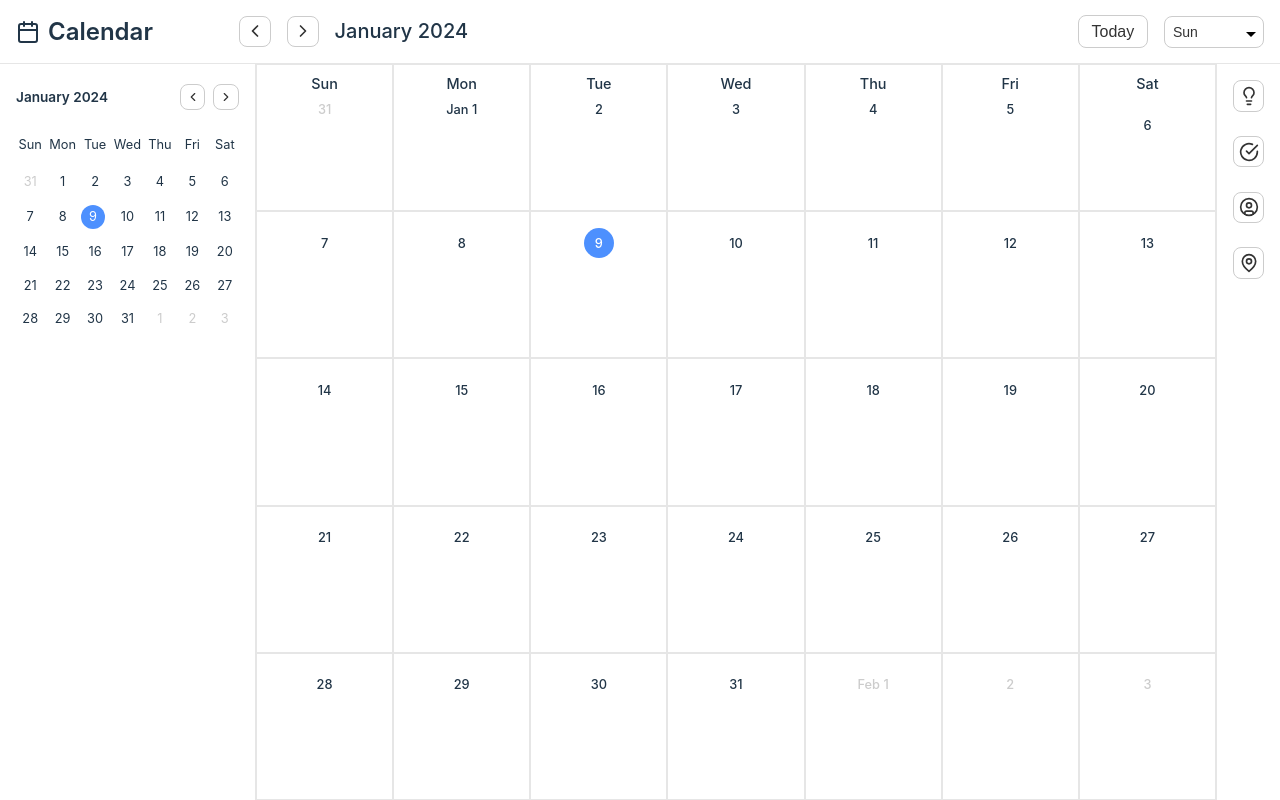
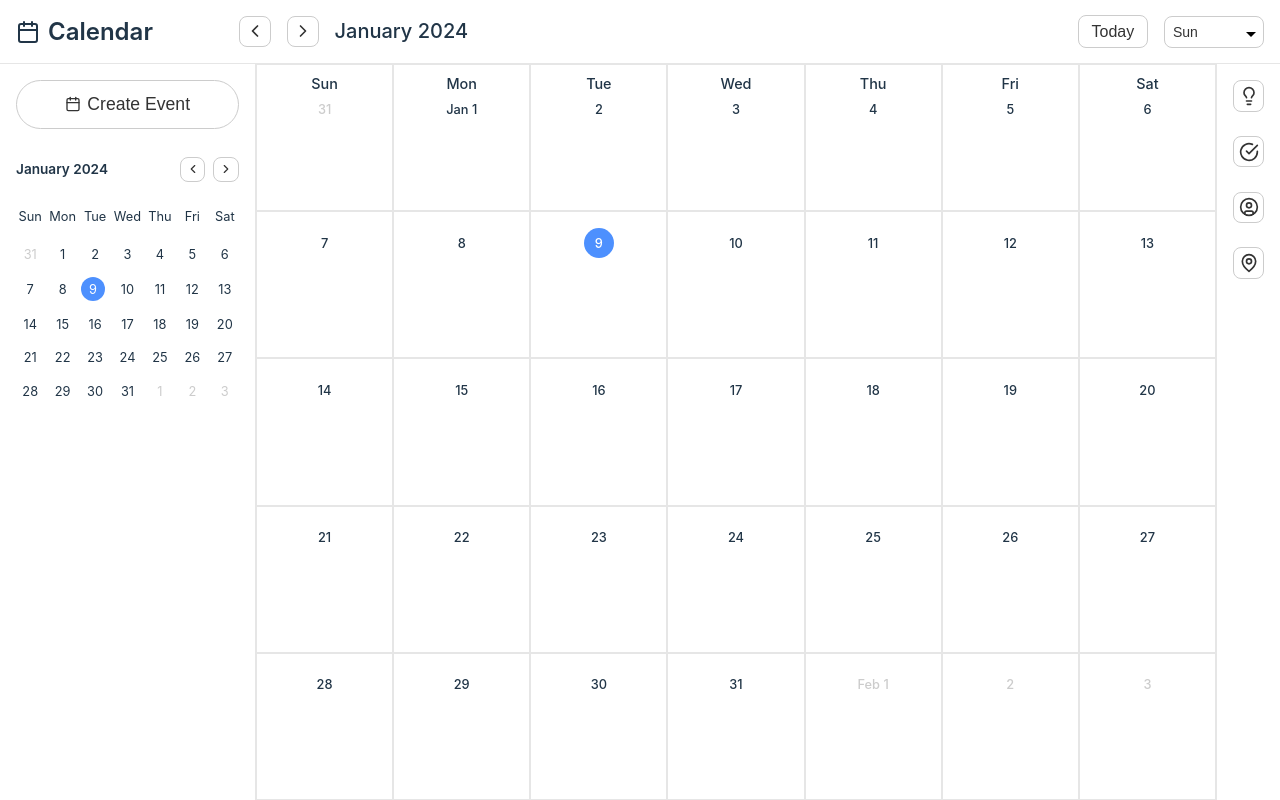
Before and after one commit to b-l-i-n-d/calendar, a React (Vite) app: page / in a window 1280 px wide. Built offline with nearby package versions, Linux system fonts and the light colour scheme.

Commit message:
✨feat: added create event modal

```diff
--- a/src/components/calendar/calendar.module.scss
+++ b/src/components/calendar/calendar.module.scss
@@ -95,7 +95,7 @@
             }
         }
 
-        &:nth-child(n + 7) {
+        &:nth-child(n + 8) {
             .wrapper {
                 .date {
                     .day {
--- a/src/components/modals/add-event-modal.tsx
+++ b/src/components/modals/add-event-modal.tsx
@@ -19,6 +19,7 @@ interface IFormData {
 
 interface IFormError {
     title?: string;
+    startDate?: string;
     endDate?: string;
 }
 
@@ -26,15 +27,16 @@ export const AddEventModal = () => {
     const { isOpen, onClose, type, data } = useModalContext();
     const { setEvents, setDaysWithData } = useCalendarContext();
     const [formData, setFormData] = useState<IFormData>({
-        startDate: "",
-        endDate: "",
+        startDate: format(Date.now(), "yyyy-MM-dd"),
+        endDate: format(Date.now(), "yyyy-MM-dd"),
         title: "",
         description: "",
     });
     const [error, setError] = useState<IFormError>({});
     const formId = useId();
 
-    const isModalOpen = isOpen && type === "addEvent";
+    const isModalOpen =
+        isOpen && (type === "addEvent" || type === "createEvent");
 
     const handleChange = (e: React.ChangeEvent<HTMLInputElement>) => {
         const { name, value } = e.target;
@@ -43,13 +45,14 @@ export const AddEventModal = () => {
 
     const handleReset = () => {
         setFormData({
-            startDate: "",
-            endDate: "",
+            startDate: format(Date.now(), "yyyy-MM-dd"),
+            endDate: format(Date.now(), "yyyy-MM-dd"),
             title: "",
             description: "",
         });
         setError({
             title: "",
+            startDate: "",
             endDate: "",
         });
     };
@@ -59,6 +62,19 @@ export const AddEventModal = () => {
         setError({});
         if (formData.title.trim().length < 1) {
             setError((prev) => ({ ...prev, title: "Title is required" }));
+            hasError = true;
+        }
+
+        if (!formData.startDate) {
+            setError((prev) => ({
+                ...prev,
+                startDate: "Start date is required",
+            }));
+            hasError = true;
+        }
+
+        if (!formData.endDate) {
+            setError((prev) => ({ ...prev, endDate: "End date is required" }));
             hasError = true;
         }
 
@@ -141,7 +157,7 @@ export const AddEventModal = () => {
         <Modal
             isOpen={isModalOpen}
             onClose={handleModalClose}
-            title="Add event"
+            title={type === "addEvent" ? "Add event" : "Create event"}
         >
             <div className={styles.addEventModal}>
                 <form
@@ -155,9 +171,10 @@ export const AddEventModal = () => {
                             type="date"
                             label="Start date"
                             value={formData.startDate}
-                            disabled
+                            disabled={type === "addEvent"}
                             onChange={handleChange}
                             className={styles.dateInput}
+                            error={error?.startDate}
                             required
                             block
                         />
--- a/src/components/sidebars/left-sidebar.tsx
+++ b/src/components/sidebars/left-sidebar.tsx
@@ -1,10 +1,23 @@
+import { Icons } from "../icons";
 import { MiniCalendar } from "../mini-calendar/mini-calendar";
+import { Button } from "../ui/button/button";
+
+import { useModalContext } from "../../context/modal-context";
 
 import styles from "./sidebar.module.scss";
 
 export const LeftSideBar = () => {
+    const { onOpen } = useModalContext();
+
     return (
         <div className={styles.leftSidebar}>
+            <Button
+                className={styles.createBtn}
+                onClick={() => onOpen("createEvent")}
+                block
+            >
+                <Icons name="calendar" /> Create Event
+            </Button>
             <MiniCalendar />
         </div>
     );
--- a/src/components/sidebars/sidebar.module.scss
+++ b/src/components/sidebars/sidebar.module.scss
@@ -3,6 +3,12 @@
     flex-direction: column;
     gap: 1.5rem;
     width: 100%;
+
+    .createBtn {
+        padding-block: 0.8rem;
+        font-size: 1.1rem;
+        border-radius: 2rem;
+    }
 }
 
 .rightSidebar {
--- a/src/components/ui/button/button.module.scss
+++ b/src/components/ui/button/button.module.scss
@@ -1,5 +1,7 @@
 .button {
-    display: block;
+    display: flex;
+    align-items: center;
+    gap: 0.4rem;
     background-color: #fff;
     border: var(--border-width) solid var(--border-color);
     border-radius: var(--border-radius);
@@ -105,7 +107,7 @@
     }
 
     &.block {
-        display: block;
+        justify-content: center;
         width: 100%;
     }
 }
--- a/src/types/types.ts
+++ b/src/types/types.ts
@@ -1,4 +1,4 @@
-export type TModalType = "addEvent" | "viewEvent";
+export type TModalType = "addEvent" | "viewEvent" | "createEvent";
 
 export interface ICalendarEvent {
     title: string;
```
